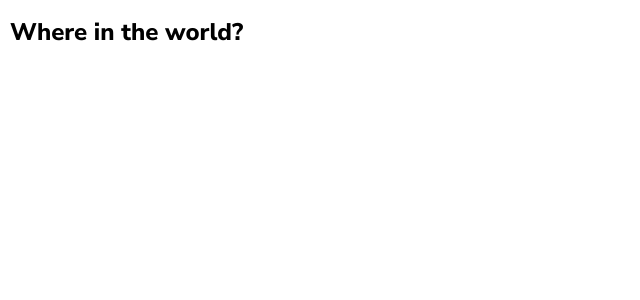
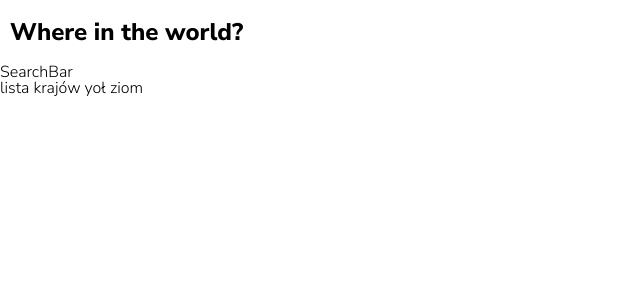
Before and after one commit to DonquixoteSabo/Rest-Countries-API, a React (Create React App) app: page / in a window 1280 px wide. Shown: the top 300 px of the page, without its empty margins (0-640 px from the left). Built offline with nearby package versions, Linux system fonts and the light colour scheme.

Commit message:
add Routes and create basic logic to them

```diff
--- a/src/App.jsx
+++ b/src/App.jsx
@@ -1,6 +1,6 @@
 import { BrowserRouter as Router, Switch, Route } from 'react-router-dom';
 
-import { Header } from './components';
+import { Header, Country, Main } from './components';
 
 import './styles/index.scss';
 
@@ -9,9 +9,9 @@ const App = () => {
         <>
             <Header />
             <Router>
-
                 <Switch>
-                    <Route path='/' />
+                    <Route path='/country/:country' component={Country} />
+                    <Route path='/' component={Main} />
                 </Switch>
             </Router>
         </>
--- /dev/null
+++ b/src/components/CountriesList.jsx
@@ -0,0 +1,5 @@
+const CountriesList = () => {
+    return (<p>lista krajów yoł ziom</p>);
+}
+
+export default CountriesList;
--- /dev/null
+++ b/src/components/Country.jsx
@@ -0,0 +1,9 @@
+import { useParams } from 'react-router-dom';
+
+const Country = () => {
+    let { country } = useParams();
+
+    return <h1>Jesteśmy teraz na {country} </h1>;
+}
+
+export default Country;
--- /dev/null
+++ b/src/components/Main.js
@@ -0,0 +1,12 @@
+import CountriesList from './CountriesList';
+import SearchBar from './SearchBar';
+const Main = () => {
+    return(
+        <>
+            <SearchBar />
+            <CountriesList />
+        </>
+    )
+}
+
+export default Main;
--- a/src/components/index.js
+++ b/src/components/index.js
@@ -1,2 +1,4 @@
 export {default as Header} from './Header';
 export { default as SearchBar} from './SearchBar';
+export { default as Country} from './Country';
+export { default as Main} from './Main';
```
